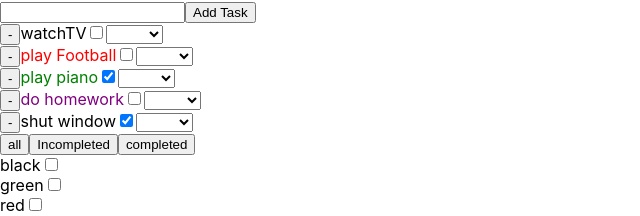
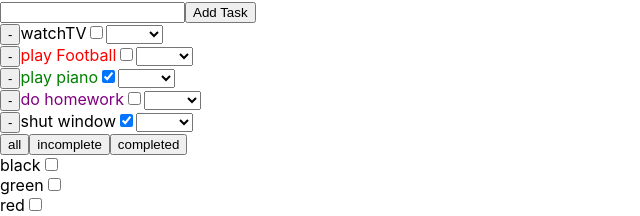
Before and after one commit to tony-26/practice2, a React (Create React App) app: page / in a window 1280 px wide. Shown: the part 81-297 px from the top of the page, without its empty margins (0-640 px from the left). Built offline with nearby package versions, Linux system fonts and the light colour scheme.

Commit message:
refactored StatusFilter

```diff
--- a/src/Components/StatusFilters.js
+++ b/src/Components/StatusFilters.js
@@ -1,28 +1,11 @@
-const StatusFilters = ({ setFilterStatus }) => {
-  return (
-    <div>
-      <button
-        onClick={() => {
-          setFilterStatus("all");
-        }}
-      >
-        all
+const StatusFilters = ({ setFilterStatus }) => (
+  <div>
+    {["all", "incomplete", "completed"].map((e, i) => (
+      <button key={i} onClick={() => setFilterStatus(e)}>
+        {e}
       </button>
-      <button
-        onClick={() => {
-          setFilterStatus("incomplete");
-        }}
-      >
-        Incompleted
-      </button>
-      <button
-        onClick={() => {
-          setFilterStatus("completed");
-        }}
-      >
-        completed
-      </button>
-    </div>
-  );
-};
+    ))}
+  </div>
+);
+
 export default StatusFilters;
```
